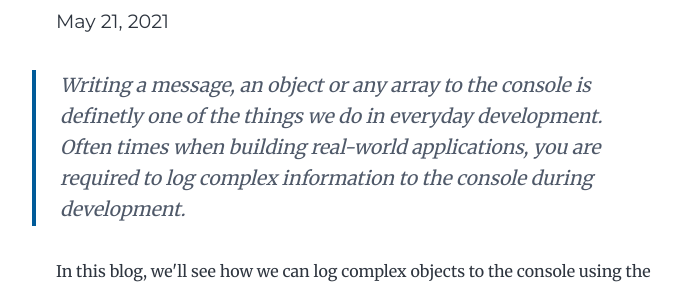
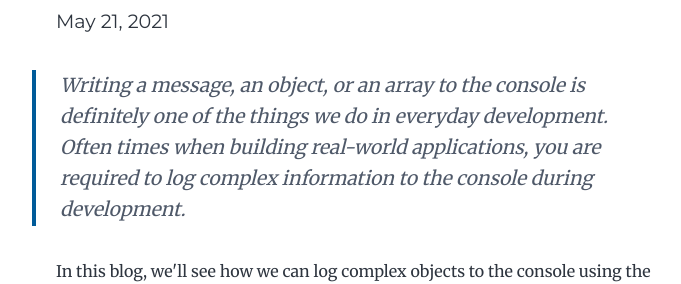
Before and after one commit to castasint/castasstring.com, a Gatsby site: page /you-can-do-more-than-just-console-log/ in a window 1280 px wide. Shown: the part 214-498 px from the top of the page, without its empty margins (268-949 px from the left). Built offline with nearby package versions, Linux system fonts and the light colour scheme; Gatsby itself is replaced by a stand-in of ours; some packages are replaced by stand-ins of ours.

Commit message:
Update Blog “you-can-do-more-than-just-console-log/index”

```diff
--- a/content/blog/you-can-do-more-than-just-console-log/index.md
+++ b/content/blog/you-can-do-more-than-just-console-log/index.md
@@ -7,7 +7,7 @@ description: console.log is the favorite line of code for 1000s of JavaScript
 ---
 
 
-> Writing a message, an object or any array to the console is definetly one of the things we do in everyday development. Often times when building real-world applications, you are required to log complex information to the console during development.
+> Writing a message, an object, or an array to the console is definitely one of the things we do in everyday development. Often times when building real-world applications, you are required to log complex information to the console during development.
 
 In this blog, we'll see how we can log complex objects to the console using the `console.table` function.
 
```
